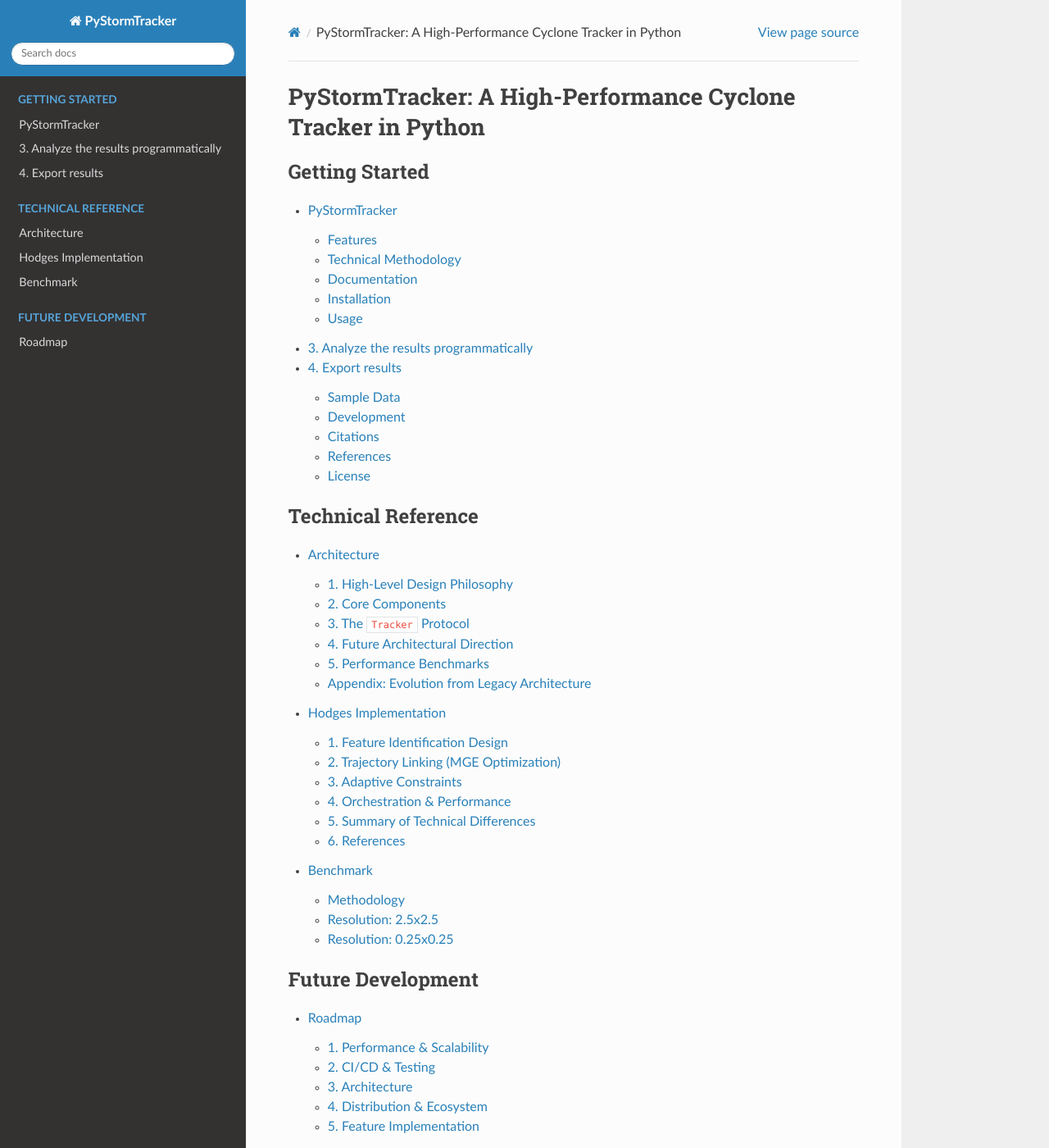
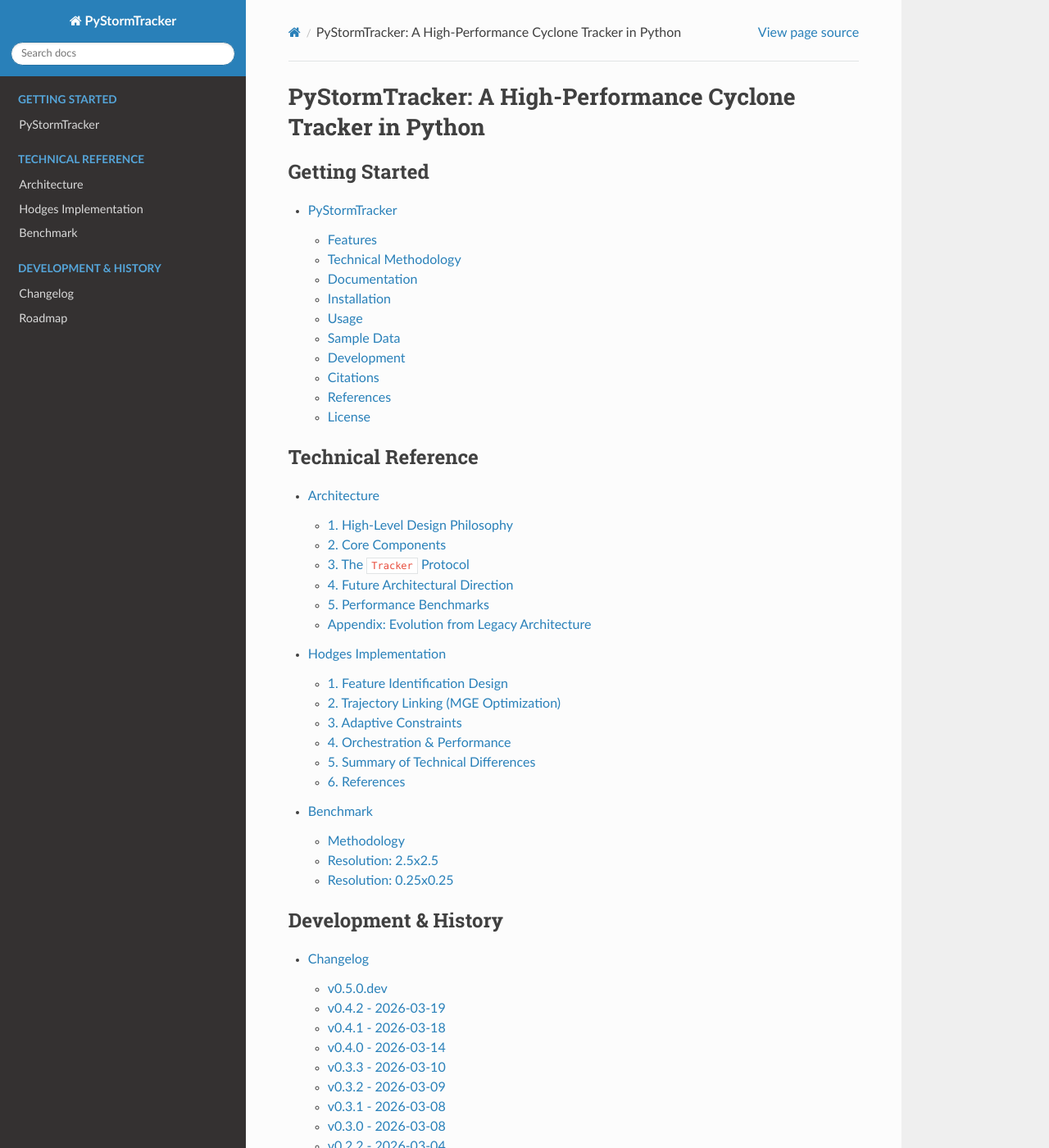
Before and after one commit to mwyau/PyStormTracker, a Sphinx documentation site: the page built from docs/index.md, in a window 1280 px wide and 1400 px high. Shown: the whole window at 82% size. Built offline with Sphinx 7.4.7 and the Read the Docs theme 3.1.0, drawn with Linux system fonts in a browser that asks for light colours; part of the change alters nothing that is shown; some of the changed text lies outside the part shown.

````diff
--- a/README.md
+++ b/README.md
@@ -162,14 +162,14 @@ tracks = tracker.track(
 )
 ```
 
-# 3. Analyze the results programmatically
+### Analyze the results programmatically
 ```
 for track in tracks:
     if len(track) >= 8:
         print(f"Track {track.track_id} lived for {len(track)} steps.")
 ```
 
-# 4. Export results
+### Export results
 ```
 tracks.write("output.txt", format="imilast")
 ```
--- /dev/null
+++ b/docs/CHANGELOG.md
@@ -0,0 +1,146 @@
+# Changelog
+
+## v0.5.0.dev
+### Features
+- **Hodges (TRACK) Algorithm**: Full implementation of the Hodges tracking algorithm with algorithmic parity to the original TRACK software. Includes object-based detection (CCL), spherical cost functions, adaptive constraints, and recursive MGE optimization.
+- **New Preprocessing Module**: Introduced a dedicated module for spherical harmonic filtering and tapering. Initially implemented with `pyshtools` and subsequently migrated to the high-performance `shtns` library for improved scalability.
+- **Interactive Visualization**: Added a Jupyter Notebook for interactive trajectory analysis and visualization.
+- **Backend Auto-Detection**: Improved logic for automatically selecting the most efficient execution backend (Serial, Dask, or MPI) based on the environment.
+
+### Performance
+- **SHTns Optimization**: Implemented thread-local caching and explicit thread control for spherical harmonic transforms. This resolves performance bottlenecks and prevents CPU oversubscription in multi-process workloads.
+- **Architecture-Aware Builds**: Configured CI to use generic x86-64 and ARM64 CFLAGS, resolving "Illegal instruction" errors on certain hardware while maintaining high performance.
+
+### CI/CD & Testing
+- **New Documentation Build**: Added a verification step to the CI pipeline to ensure documentation builds successfully before merging.
+- **Improved Linting**: Migrated to `ruff-action v3` for faster automated code quality checks.
+- **Expanded Test Coverage**: Added comprehensive unit tests for I/O, utility functions, and preprocessing modules.
+
+### Maintenance
+- **Repository Organization**: Centralized core documentation in the `docs/` directory and cleaned up legacy metadata and unused data files.
+- **Dependency Management**: Refined optional dependency groups (`hodges`, `pre`, `viz`).
+
+---
+
+## v0.4.2 - 2026-03-19
+### Performance
+- Transitioned Dask backend to threaded scheduling for improved efficiency.
+- Decoupled chunk processing to reduce memory overhead.
+- Optimized default worker count to match CPU core availability (max 4).
+
+### Features
+- Added `--chunk-size` (or `-c`) CLI argument to control processing granularity.
+- Refined Docker publishing logic with improved tag prioritization.
+
+### Maintenance
+- Enhanced CI/CD concurrency rules to reduce redundant build noise.
+
+---
+
+## v0.4.1 - 2026-03-18
+> **Note:** First release available on [**Conda-Forge**](https://anaconda.org/conda-forge/pystormtracker).
+
+### Testing
+- Registered integration markers to resolve warnings in Conda-forge CI pipelines.
+
+---
+
+## v0.4.0 - 2026-03-14
+### Architecture (Modernization)
+- **Vectorized Data Model**: Massive refactor from Python-object trajectories to a high-performance, array-backed structure.
+- **JIT-Optimized Kernels**: Replaced core mathematical loops with Numba-compiled kernels, achieving C-level performance.
+- **Dask Integration**: Implemented end-to-end multi-processing with tree reduction for large-scale datasets.
+
+### Features
+- **GRIB Support**: Introduced support for GRIB files via the `cfgrib` engine.
+- **Multi-Variable Tracking**: Support for tracking multiple variables per center using a flexible dictionary structure.
+
+### Performance
+- **Vectorized Linker**: Re-engineered the `SimpleLinker` using NumPy broadcasting for near-instant distance calculations.
+- **Memory Efficiency**: Implemented `slots=True` for dataclasses and flat-array extraction for centers.
+
+---
+
+## v0.3.3 - 2026-03-10
+### Security
+- Integrated Trivy vulnerability scanning into the Docker build pipeline.
+- Added SBOM (Software Bill of Materials) and provenance attestations to all releases.
+
+### Maintenance
+- Refined Docker image tagging and unified caching scopes.
+- Simplified CI test matrix for faster verification.
+
+---
+
+## v0.3.2 - 2026-03-09
+### CI/CD
+- Migrated project management to `uv` for deterministic builds and faster dependency resolution.
+- Optimized Docker layer caching for significantly faster image deployments.
+
+### Maintenance
+- Updated project homepage and refined repository metadata.
+
+---
+
+## v0.3.1 - 2026-03-08
+### Maintenance
+- Synchronized documentation versions and updated dependency lockfiles.
+
+---
+
+## v0.3.0 - 2026-03-08
+### Features
+- **IMILAST Export**: Added support for exporting cyclone trajectories in the standard IMILAST intercomparison format.
+- **Automated Data Fetching**: Integrated `pooch` for automatic retrieval of ERA5 test datasets.
+
+### Refactoring
+- **Xarray Native**: Migrated detection pipeline to use Xarray for coordinate-aware processing.
+- **Strict Typing**: Achieved 100% `mypy` compliance and enforced Python 3.12+ standards.
+
+### Infrastructure
+- Added Read the Docs documentation scaffolding.
+- Implemented tiered integration testing (Short vs. Full variants).
+
+---
+
+## v0.2.2 - 2026-03-04
+> **Note:** First release available on [**PyPI**](https://pypi.org/project/PyStormTracker/0.2.2/).
+
+### Distribution
+- Established automated publishing to **PyPI** via GitHub Actions.
+- Added Zenodo DOI integration for scientific citation.
+
+### Documentation
+- Initial Read the Docs configuration.
+- Standardized PyPI installation instructions in README.
+
+---
+
+## v0.2.1 - 2026-03-04
+### Maintenance
+- Metadata fixes and version synchronization.
+
+---
+
+## v0.2.0 - 2026-03-01
+### Features
+- **Dask Backend**: Introduced task-parallel execution with automatic worker detection.
+- **CSV Output**: Transitioned from pickle to user-friendly CSV as the default output format.
+
+### Architecture (Modernization)
+- **Python 3 Migration**: Complete refactor from Python 2.7 to Python 3.10+, including type hints and modern syntax.
+- **NetCDF4 Migration**: Switched from the legacy `Nio` library to `netCDF4` for robust data handling.
+
+### Refactoring
+- Extracted core logic into `simple/` and `models/` modules for better maintainability.
+
+---
+
+## v0.0.2 - 2018-10-25
+- Added `minmaxmode` support for ERA-Interim Mean Sea Level Pressure (MSL) and Vorticity (VO) tracking.
+
+---
+
+## v0.0.1 - 2016-01-11
+- Initial release.
+- Core cyclone tracking logic based on local extrema detection.
--- a/docs/index.md
+++ b/docs/index.md
@@ -18,8 +18,9 @@ Benchmark <BENCHMARK>
 
 ```{toctree}
 :maxdepth: 2
-:caption: Future Development
+:caption: Development & History
 
+Changelog <CHANGELOG>
 Roadmap <ROADMAP>
 ```
 
````
Also changed, not shown: 1 other file.
